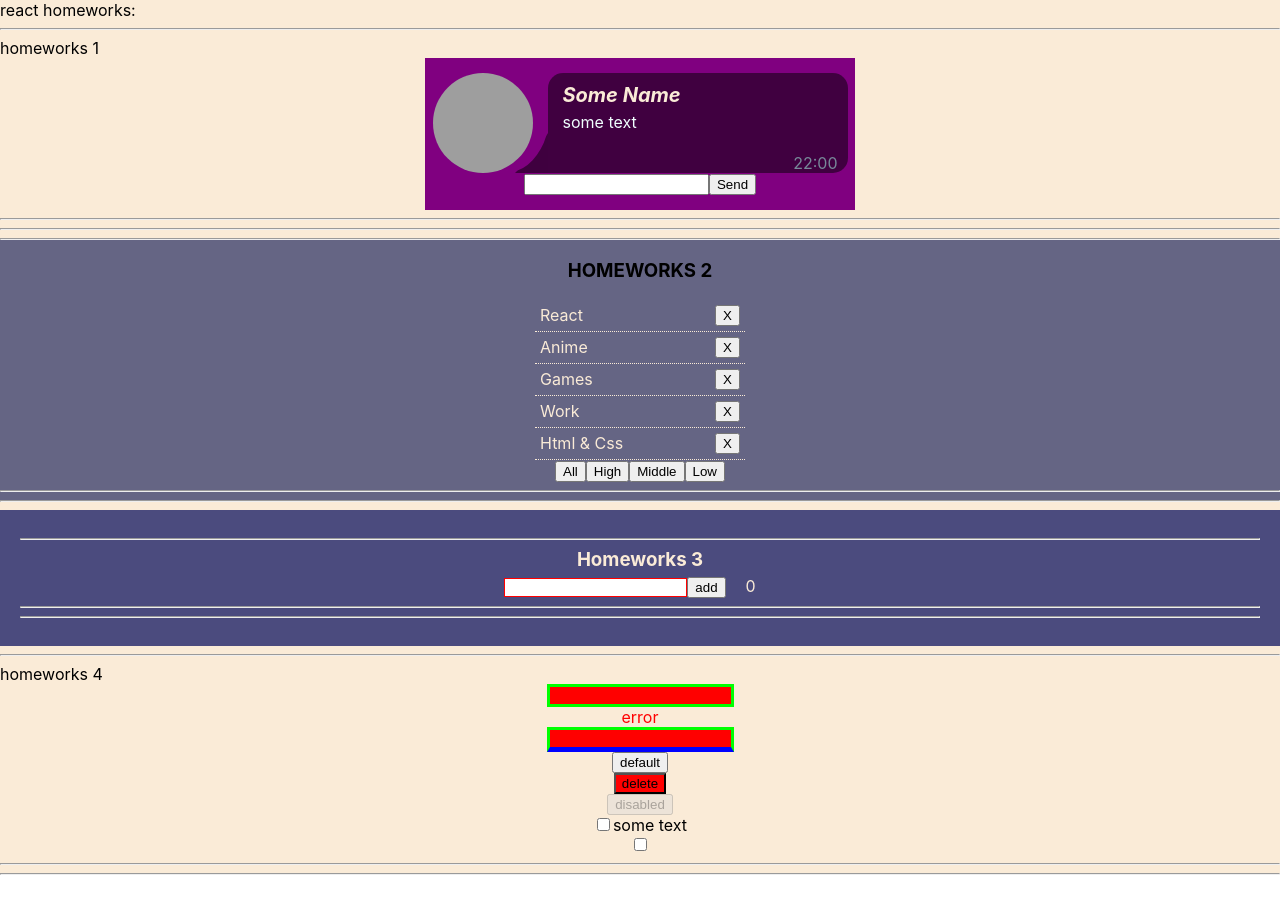
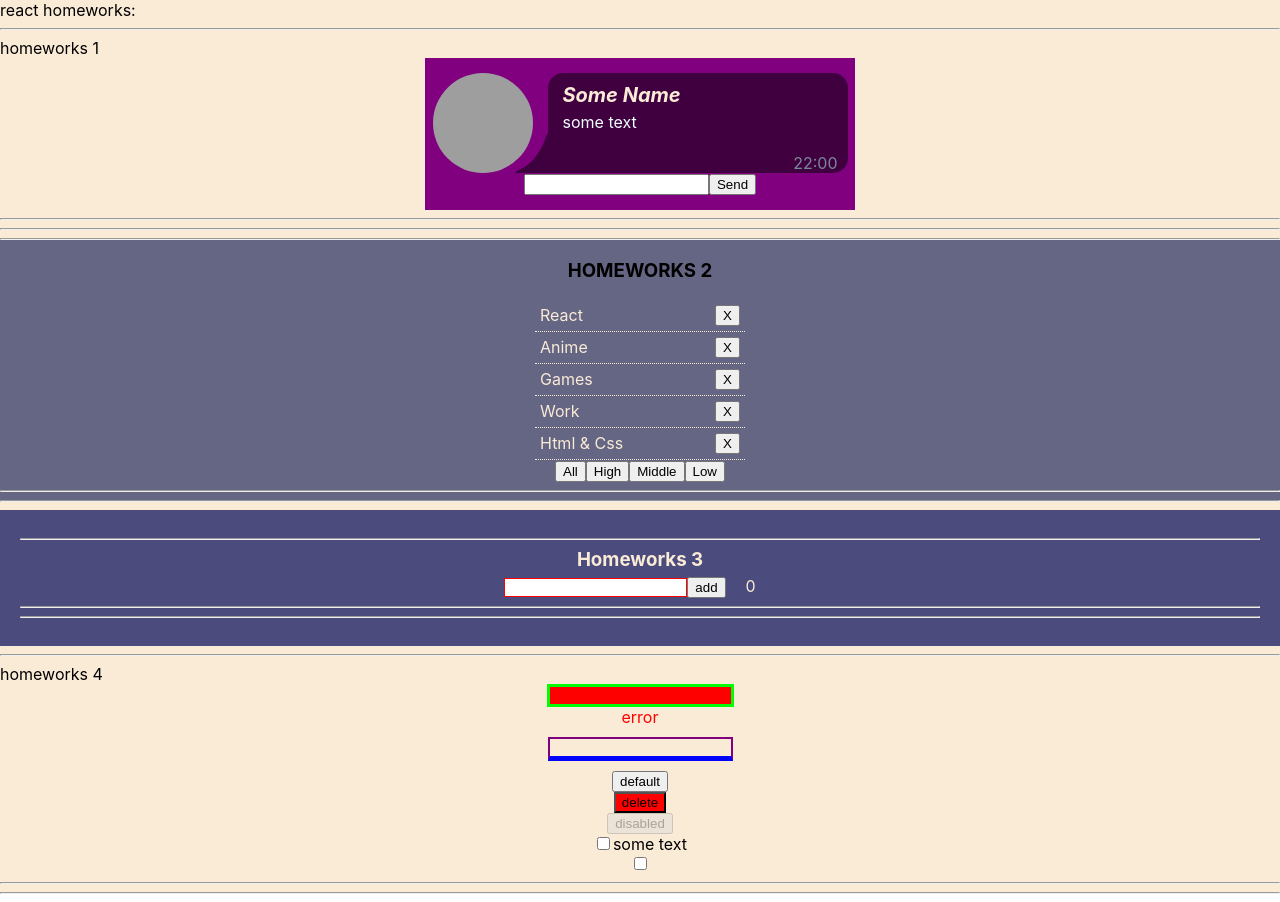
Before and after one commit to Alonasa/homeworks, a React (Create React App) app: page / in a window 1280 px wide. Built offline with nearby package versions, Linux system fonts and the light colour scheme; grey boxes are pictures that could not be loaded.

Commit message:
fix onChangeCallback

```diff
--- a/src/p2-homeworks/h4/common/c1-SuperInputText/SuperInputText.module.css
+++ b/src/p2-homeworks/h4/common/c1-SuperInputText/SuperInputText.module.css
@@ -1,5 +1,12 @@
+.input {
+    border: 3px solid lime;
+    background: red;
+}
+
 .superInput {
-
+    margin: 10px;
+    border: 2px solid purple;
+    background: antiquewhite;
 }
 
 .errorInput {
--- a/src/p2-homeworks/h4/common/c1-SuperInputText/SuperInputText.tsx
+++ b/src/p2-homeworks/h4/common/c1-SuperInputText/SuperInputText.tsx
@@ -39,7 +39,9 @@ const SuperInputText: React.FC<SuperInputTextPropsType> = (
     }
 
     const finalSpanClassName = `${s.error} ${spanClassName ? spanClassName : ''}`
-    const finalInputClassName = `${s.errorInput} ${className}` // need to fix with (?:) and s.superInput
+    const finalInputClassName = `${error ? s.errorInput : s.superInput} ${className}` // need to fix with
+  // (?:) and
+  // s.superInput
 
     return (
         <>
--- a/src/p2-homeworks/h4/common/c3-SuperCheckbox/SuperCheckbox.tsx
+++ b/src/p2-homeworks/h4/common/c3-SuperCheckbox/SuperCheckbox.tsx
@@ -21,6 +21,10 @@ const SuperCheckbox: React.FC<SuperCheckboxPropsType> = (
 ) => {
     const onChangeCallback = (e: ChangeEvent<HTMLInputElement>) => {
         // сделайте так чтоб работал onChange и onChangeChecked
+      onChange && onChange(e)
+      && onChangeChecked
+      && onChangeChecked(e.currentTarget.checked)
+
     }
 
     const finalInputClassName = `${s.checkbox} ${className ? className : ''}`
```
